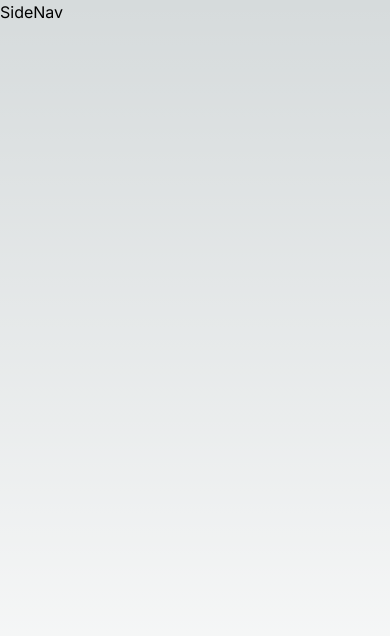
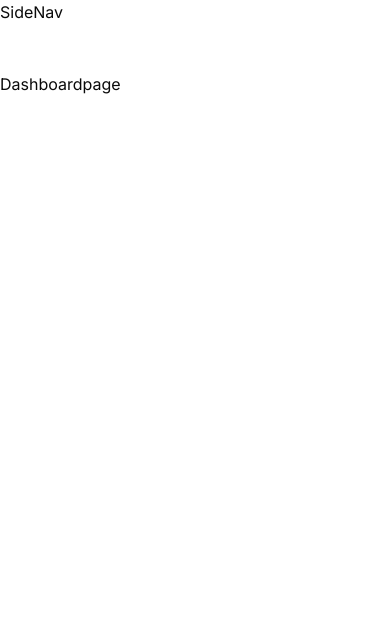
Before and after one commit to DerickMghanga/pixegram-app, a Next.js app: page /dashboard in a window 390 px wide. Shown: the top 636 px of the page. Built offline with nearby package versions, Linux system fonts and the light colour scheme.

Commit message:
shadcn installed

```diff
--- a/src/app/dashboard/layout.tsx
+++ b/src/app/dashboard/layout.tsx
@@ -3,8 +3,12 @@
 export default function DashboardLayout({ children }:{ children: React.ReactNode;}) {
   return (
     <div className="flex h-screen relative flex-col md:flex-row md:overflow-hidden">
-        <div>
+        <div className="md:w-20 lg:w-64 flex-none md:border-r w-full">
             <SideNav />
+        </div>
+
+        <div className="flex-grow mt-12 md:mt-0 w-full md:overflow-y-auto sm:p-6 md:p-12 max-w-7xl mx-auto">
+            {children}
         </div>
 
     </div>
--- a/src/app/globals.css
+++ b/src/app/globals.css
@@ -2,26 +2,75 @@
 @tailwind components;
 @tailwind utilities;
 
-:root {
-  --foreground-rgb: 0, 0, 0;
-  --background-start-rgb: 214, 219, 220;
-  --background-end-rgb: 255, 255, 255;
-}
+@layer base {
+  :root {
+    --background: 0 0% 100%;
+    --foreground: 0 0% 3.9%;
 
-@media (prefers-color-scheme: dark) {
-  :root {
-    --foreground-rgb: 255, 255, 255;
-    --background-start-rgb: 0, 0, 0;
-    --background-end-rgb: 0, 0, 0;
+    --card: 0 0% 100%;
+    --card-foreground: 0 0% 3.9%;
+
+    --popover: 0 0% 100%;
+    --popover-foreground: 0 0% 3.9%;
+
+    --primary: 0 0% 9%;
+    --primary-foreground: 0 0% 98%;
+
+    --secondary: 0 0% 96.1%;
+    --secondary-foreground: 0 0% 9%;
+
+    --muted: 0 0% 96.1%;
+    --muted-foreground: 0 0% 45.1%;
+
+    --accent: 0 0% 96.1%;
+    --accent-foreground: 0 0% 9%;
+
+    --destructive: 0 84.2% 60.2%;
+    --destructive-foreground: 0 0% 98%;
+
+    --border: 0 0% 89.8%;
+    --input: 0 0% 89.8%;
+    --ring: 0 0% 3.9%;
+
+    --radius: 0.5rem;
+  }
+
+  .dark {
+    --background: 0 0% 3.9%;
+    --foreground: 0 0% 98%;
+
+    --card: 0 0% 3.9%;
+    --card-foreground: 0 0% 98%;
+
+    --popover: 0 0% 3.9%;
+    --popover-foreground: 0 0% 98%;
+
+    --primary: 0 0% 98%;
+    --primary-foreground: 0 0% 9%;
+
+    --secondary: 0 0% 14.9%;
+    --secondary-foreground: 0 0% 98%;
+
+    --muted: 0 0% 14.9%;
+    --muted-foreground: 0 0% 63.9%;
+
+    --accent: 0 0% 14.9%;
+    --accent-foreground: 0 0% 98%;
+
+    --destructive: 0 62.8% 30.6%;
+    --destructive-foreground: 0 0% 98%;
+
+    --border: 0 0% 14.9%;
+    --input: 0 0% 14.9%;
+    --ring: 0 0% 83.1%;
   }
 }
 
-body {
-  color: rgb(var(--foreground-rgb));
-  background: linear-gradient(
-      to bottom,
-      transparent,
-      rgb(var(--background-end-rgb))
-    )
-    rgb(var(--background-start-rgb));
+@layer base {
+  * {
+    @apply border-border;
+  }
+  body {
+    @apply bg-background text-foreground;
+  }
 }
--- /dev/null
+++ b/src/lib/utils.ts
@@ -0,0 +1,6 @@
+import { type ClassValue, clsx } from "clsx"
+import { twMerge } from "tailwind-merge"
+
+export function cn(...inputs: ClassValue[]) {
+  return twMerge(clsx(inputs))
+}
--- a/tailwind.config.ts
+++ b/tailwind.config.ts
@@ -1,20 +1,80 @@
-import type { Config } from 'tailwindcss'
+import type { Config } from "tailwindcss"
 
-const config: Config = {
+const config = {
+  darkMode: ["class"],
   content: [
-    './src/pages/**/*.{js,ts,jsx,tsx,mdx}',
-    './src/components/**/*.{js,ts,jsx,tsx,mdx}',
-    './src/app/**/*.{js,ts,jsx,tsx,mdx}',
-  ],
+    './pages/**/*.{ts,tsx}',
+    './components/**/*.{ts,tsx}',
+    './app/**/*.{ts,tsx}',
+    './src/**/*.{ts,tsx}',
+	],
+  prefix: "",
   theme: {
+    container: {
+      center: true,
+      padding: "2rem",
+      screens: {
+        "2xl": "1400px",
+      },
+    },
     extend: {
-      backgroundImage: {
-        'gradient-radial': 'radial-gradient(var(--tw-gradient-stops))',
-        'gradient-conic':
-          'conic-gradient(from 180deg at 50% 50%, var(--tw-gradient-stops))',
+      colors: {
+        border: "hsl(var(--border))",
+        input: "hsl(var(--input))",
+        ring: "hsl(var(--ring))",
+        background: "hsl(var(--background))",
+        foreground: "hsl(var(--foreground))",
+        primary: {
+          DEFAULT: "hsl(var(--primary))",
+          foreground: "hsl(var(--primary-foreground))",
+        },
+        secondary: {
+          DEFAULT: "hsl(var(--secondary))",
+          foreground: "hsl(var(--secondary-foreground))",
+        },
+        destructive: {
+          DEFAULT: "hsl(var(--destructive))",
+          foreground: "hsl(var(--destructive-foreground))",
+        },
+        muted: {
+          DEFAULT: "hsl(var(--muted))",
+          foreground: "hsl(var(--muted-foreground))",
+        },
+        accent: {
+          DEFAULT: "hsl(var(--accent))",
+          foreground: "hsl(var(--accent-foreground))",
+        },
+        popover: {
+          DEFAULT: "hsl(var(--popover))",
+          foreground: "hsl(var(--popover-foreground))",
+        },
+        card: {
+          DEFAULT: "hsl(var(--card))",
+          foreground: "hsl(var(--card-foreground))",
+        },
+      },
+      borderRadius: {
+        lg: "var(--radius)",
+        md: "calc(var(--radius) - 2px)",
+        sm: "calc(var(--radius) - 4px)",
+      },
+      keyframes: {
+        "accordion-down": {
+          from: { height: "0" },
+          to: { height: "var(--radix-accordion-content-height)" },
+        },
+        "accordion-up": {
+          from: { height: "var(--radix-accordion-content-height)" },
+          to: { height: "0" },
+        },
+      },
+      animation: {
+        "accordion-down": "accordion-down 0.2s ease-out",
+        "accordion-up": "accordion-up 0.2s ease-out",
       },
     },
   },
-  plugins: [],
-}
+  plugins: [require("tailwindcss-animate")],
+} satisfies Config
+
 export default config
```
Also changed, not shown: package.json (+9 -4 lines), components.json (added), 1 other file (tests, documents, lock files or other folders).
